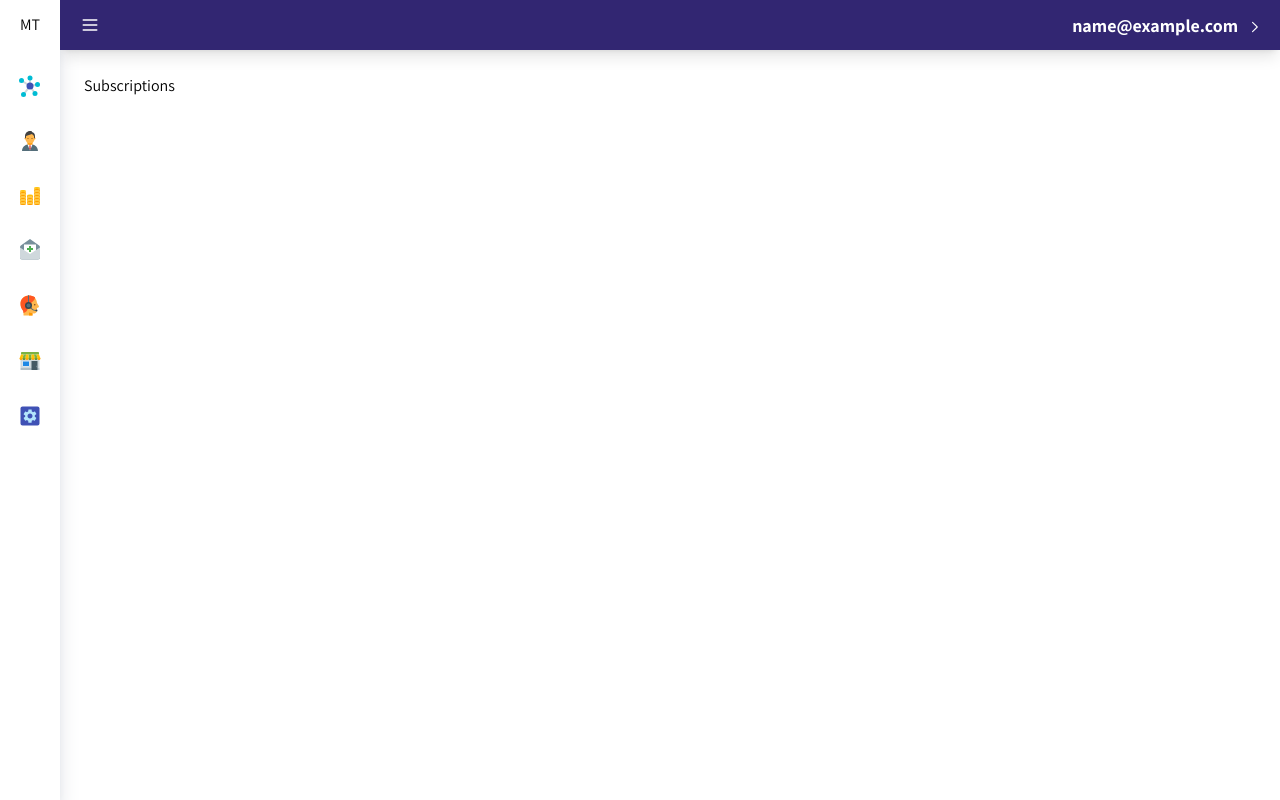
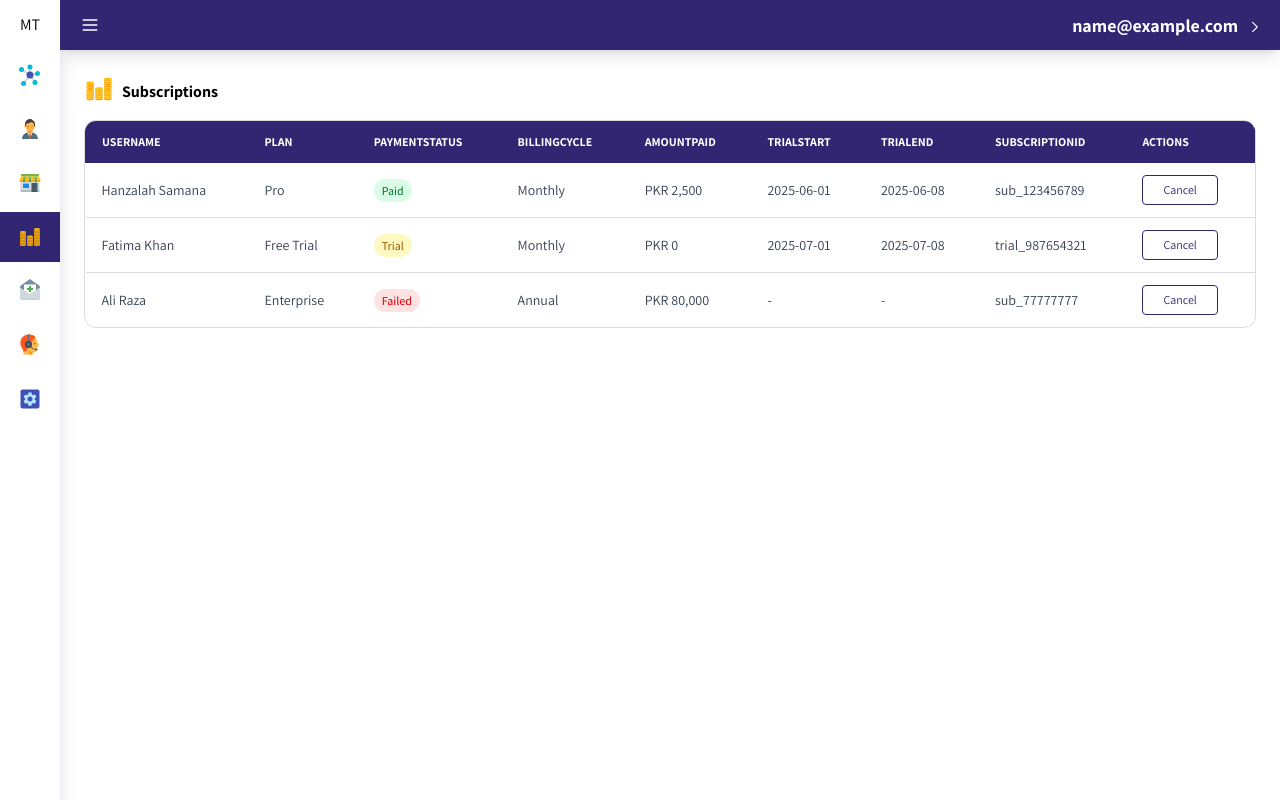
Before and after one commit to hanzalahsamana/Saas-Global-Admin-Panel, a Next.js app: page /subscriptions in a window 1280 px wide. Built offline with nearby package versions, Linux system fonts and the light colour scheme; sample sign-in values are in the browser's storage.

Commit message:
show table on subscription and stores page

```diff
--- a/src/Components/Actions/Button.jsx
+++ b/src/Components/Actions/Button.jsx
@@ -19,7 +19,7 @@ const Button = ({
   // Define button styles based on variant
   const buttonStyles = {
     outline:
-      "border-2 border-(--primaryC) text-(--primaryC) bg-transparent  leading-[calc(1em)]",
+      "border border-(--primaryC) text-(--primaryC) bg-transparent  leading-[calc(1em)]",
     primary:
       "bg-(--primaryC) text-(--secondaryC) shadow-[inset_0_-3.2px_#3e566e]",
     danger: "bg-red-600 text-(--backgroundC) shadow-[inset_0_-3.2px_#991b1b]",
@@ -39,7 +39,7 @@ const Button = ({
       onClick={action}
       disabled={loading || !active}
       type={type}
-      className={`group w-full cursor-pointer  inline-flex items-center justify-center rounded-[4px] transition-all duration-300 ease-in-out
+      className={`group w-full cursor-pointer disabled:cursor-not-allowed  inline-flex items-center justify-center rounded-[4px] transition-all duration-300 ease-in-out
     ${buttonSizes[size]}
     ${
       loading || !active
--- a/src/Components/Layout/Sidebar/Sidebar.jsx
+++ b/src/Components/Layout/Sidebar/Sidebar.jsx
@@ -1,16 +1,18 @@
 "use client";
 import { Fragment, useEffect, useRef } from "react";
-import { usePathname, useRouter } from "next/navigation";
+import { usePathname } from "next/navigation";
 import React from "react";
-import { FcAutomatic, FcBusinessContact, FcBusinessman, FcCustomerSupport, FcHeadset, FcMindMap, FcOnlineSupport, FcSalesPerformance, FcSupport, FcTreeStructure } from "react-icons/fc";
-import { FcManager } from "react-icons/fc";
+import {
+  FcAutomatic,
+  FcBusinessman,
+  FcCustomerSupport,
+  FcMindMap,
+  FcSalesPerformance,
+} from "react-icons/fc";
 import Link from "next/link";
 import { BsArrowRightShort, BsShop } from "react-icons/bs";
 import { FcInvite } from "react-icons/fc";
-import { RiDashboardHorizontalLine } from "react-icons/ri";
 import { FcShop } from "react-icons/fc";
-import { MdSubscriptions, MdUnsubscribe } from "react-icons/md";
-import { FcServices } from "react-icons/fc";
 
 const sideBarTabs = [
   {
@@ -24,6 +26,11 @@ const sideBarTabs = [
     href: "/users",
   },
   {
+    label: "Stores",
+    icon: <FcShop />,
+    href: "/stores",
+  },
+  {
     label: "Subscriptions",
     icon: <FcSalesPerformance />,
     href: "/subscriptions",
@@ -31,17 +38,12 @@ const sideBarTabs = [
   {
     label: "Email Broadcast",
     icon: <FcInvite />,
-    href: "/Admin/feedback",
+    href: "/email-broadcast",
   },
   {
-    label: "Support Tickets",
+    label: "Support",
     icon: <FcCustomerSupport />,
     href: "/Admin/NationalAverage",
-  },
-  {
-    label: "Stores",
-    icon: <FcShop />,
-    href: "/statements",
   },
   {
     label: "Settings",
@@ -75,7 +77,7 @@ function Sidebar({ isOpen, setIsOpen }) {
         }`}
       >
         <div
-          className={`w-[100%] h-[50px] mb-2 overflow-hidden max-h-[50px] items-end gap-x-2`}
+          className={`w-[100%] h-[50px] overflow-hidden max-h-[50px] items-end gap-x-2`}
         >
           <p
             className={`w-[60px] h-[100%] object-contain text-black ${
@@ -102,11 +104,9 @@ function Sidebar({ isOpen, setIsOpen }) {
                   //   data-tooltip-style="light"
                   //   data-tooltip-placement="right"
                   href={tab.href}
-                  className={`flex group h-[55px] transition-all duration-300 items-center no-underline hover:no-underline focus:no-underline text-black hover:text-primaryC focus:text-primaryC cursor-pointer w-full ${
-                    isOpen ? "hover:bg-secondaryC" : ""
-                  } ${activeLink && isOpen ? "bg-secondaryC" : ""} ${
-                    activeLink ? "text-primaryC" : ""
-                  }`}
+                  className={`flex group mb-1 h-[50px] transition-all duration-300 items-center no-underline hover:no-underline focus:no-underline text-black hover:text-primaryC focus:text-primaryC cursor-pointer w-full ${"hover:!bg-(--primaryC) hover:text-(--secondaryC)"} ${
+                    activeLink ? "!bg-(--primaryC) !text-(--secondaryC)" : ""
+                  } `}
                 >
                   <div
                     className={`text-2xl ${
--- a/src/Components/Tables/Table.jsx
+++ b/src/Components/Tables/Table.jsx
@@ -38,15 +38,17 @@ const Table = ({ columns = [], data = [], actions = [], renderers = {} }) => {
               })}
               {actions.length > 0 && (
                 <td className="px-4 py-3 flex gap-2 whitespace-nowrap">
-                  {actions.map((action, aIdx) => (
-                    <Button
-                      key={aIdx}
-                      action={() => action.onClick(row)}
-                      variant="text"
-                      className="!p-0"
-                      label={action.label}
-                    />
-                  ))}
+                  {actions.map((action, aIdx) => {
+                    return (
+                      <Button
+                        key={aIdx}
+                        action={() => action.onClick(row)}
+                        variant="outline"
+                        className="!text-xs !py-2 !rounded-sm"
+                        label={action.label}
+                      />
+                    );
+                  })}
                 </td>
               )}
             </tr>
--- /dev/null
+++ b/src/app/email-broadcast/page.jsx
@@ -0,0 +1,9 @@
+"use client";
+import ProtectedRoute from "@/AuthenticRouting/ProtectedRoutes";
+import React from "react";
+
+const EmailBroadcast = () => {
+  return <div className="p-6">EmailBroadcast</div>;
+};
+
+export default ProtectedRoute(EmailBroadcast);
--- a/src/app/login/page.jsx
+++ b/src/app/login/page.jsx
@@ -5,19 +5,15 @@ import FormInput from "@/Components/Forms/FormInput";
 import { setCurrentUser } from "@/Redux/Authentication/AuthSlice";
 import { loginValidation } from "@/Utils/Validations/loginFormValidate";
 import React from "react";
-import { useDispatch, useSelector } from "react-redux";
+import { useDispatch } from "react-redux";
 
 const Login = () => {
-  const { currentUser } = useSelector((state) => state.currentUser);
-  console.log("currentUser", currentUser);
   const initialValues = {
     email: "hello@gmail.com",
     password: "123456",
   };
   const dispatch = useDispatch();
   const handleSubmit = async (values) => {
-    console.log("login form values", values);
-
     dispatch(setCurrentUser(values));
   };
   return (
--- a/src/app/page.js
+++ b/src/app/page.js
@@ -134,7 +134,6 @@ function Home() {
             <FcBarChart size={25} />
             <p className=" font-semibold text-lg leading-tight"> Monthly Signups</p>
           </div>
-          {/* <h2 className="text-lg font-semibold mb-4">Monthly Signups</h2> */}
           <Chart
             options={signupChart.options}
             series={signupChart.series}
@@ -149,7 +148,6 @@ function Home() {
             <FcParallelTasks size={25} />
             <p className=" font-semibold text-lg leading-tight"> Plan Distribution</p>
           </div>
-          {/* <h2 className="text-lg font-semibold mb-4">🧑‍💼 Plan Distribution</h2> */}
           <Chart
             options={planDistribution.options}
             series={planDistribution.series}
--- /dev/null
+++ b/src/app/stores/page.jsx
@@ -0,0 +1,82 @@
+"use client";
+import ProtectedRoute from "@/AuthenticRouting/ProtectedRoutes";
+import Table from "@/Components/Tables/Table";
+import React from "react";
+import { FcShop } from "react-icons/fc";
+
+const stores = [
+  {
+    name: "Al-Haram Fabrics",
+    slug: "al-haram-fabrics",
+    domain: "alharam.mysaas.com",
+    ownerEmail: "hanzalah@example.com",
+    status: "Active",
+    createdAt: "2025-05-01",
+    plan: "Pro",
+  },
+  {
+    name: "Fabrico",
+    slug: "fabrico",
+    domain: "fabrico.mysaas.com",
+    ownerEmail: "fatima@example.com",
+    status: "Suspended",
+    createdAt: "2025-06-10",
+    plan: "Free",
+  },
+];
+
+const Stores = () => {
+  const columns = [
+    "name",
+    "domain",
+    "ownerEmail",
+    "status",
+    "createdAt",
+    "plan",
+  ];
+
+  const actions = [
+    {
+      label: "View Store",
+      onClick: (row) =>
+        console.log("Redirect to dashboard for store:", row.slug),
+    },
+    {
+      label: "Toggle Status",
+      onClick: (row) => console.log("Toggle suspend/activate store:", row.slug),
+    },
+  ];
+
+  const renderers = {
+    status: ({ value }) => {
+      const statusColor =
+        value === "Active"
+          ? "bg-green-100 text-green-700"
+          : "bg-red-100 text-red-600";
+      return (
+        <span
+          className={`text-xs px-2 py-1 rounded-full font-medium ${statusColor}`}
+        >
+          {value}
+        </span>
+      );
+    },
+  };
+
+  return (
+    <div className="p-6 space-y-4">
+      <h1 className="text-xl font-semibold flex items-center gap-2">
+        <FcShop size={30} /> Stores
+      </h1>
+
+      <Table
+        columns={columns}
+        data={stores}
+        actions={actions}
+        renderers={renderers}
+      />
+    </div>
+  );
+};
+
+export default ProtectedRoute(Stores);
--- a/src/app/subscriptions/page.jsx
+++ b/src/app/subscriptions/page.jsx
@@ -1,9 +1,95 @@
 "use client";
 import ProtectedRoute from "@/AuthenticRouting/ProtectedRoutes";
+import Table from "@/Components/Tables/Table";
 import React from "react";
+import { FcSalesPerformance, FcTodoList } from "react-icons/fc";
+
+const subscriptions = [
+  {
+    userName: "Hanzalah Samana",
+    plan: "Pro",
+    paymentStatus: "Paid",
+    billingCycle: "Monthly",
+    amountPaid: "PKR 2,500",
+    trialStart: "2025-06-01",
+    trialEnd: "2025-06-08",
+    subscriptionId: "sub_123456789",
+  },
+  {
+    userName: "Fatima Khan",
+    plan: "Free Trial",
+    paymentStatus: "Trial",
+    billingCycle: "Monthly",
+    amountPaid: "PKR 0",
+    trialStart: "2025-07-01",
+    trialEnd: "2025-07-08",
+    subscriptionId: "trial_987654321",
+  },
+  {
+    userName: "Ali Raza",
+    plan: "Enterprise",
+    paymentStatus: "Failed",
+    billingCycle: "Annual",
+    amountPaid: "PKR 80,000",
+    trialStart: "-",
+    trialEnd: "-",
+    subscriptionId: "sub_77777777",
+  },
+];
 
 const Subscriptions = () => {
-  return <div className="p-6">Subscriptions</div>;
+  const columns = [
+    "userName",
+    "plan",
+    "paymentStatus",
+    "billingCycle",
+    "amountPaid",
+    "trialStart",
+    "trialEnd",
+    "subscriptionId",
+  ];
+
+  const actions = [
+    {
+      label: "Cancel",
+      onClick: (row) => {
+        console.log("Cancel subscription:", row.subscriptionId);
+      },
+    },
+  ];
+
+  const paymentStatusRenderer = ({ value }) => {
+    const colorMap = {
+      Paid: "bg-green-100 text-green-700",
+      Trial: "bg-yellow-100 text-yellow-700",
+      Failed: "bg-red-100 text-red-600",
+    };
+
+    return (
+      <span
+        className={`text-xs px-2 py-1 rounded-full font-medium ${
+          colorMap[value] || "bg-gray-100 text-gray-600"
+        }`}
+      >
+        {value}
+      </span>
+    );
+  };
+
+  return (
+    <div className="p-6 space-y-4">
+      <h1 className="font-semibold flex items-end gap-x-2">
+        <FcSalesPerformance size={30} /> Subscriptions
+      </h1>
+
+      <Table
+        columns={columns}
+        data={subscriptions}
+        actions={actions}
+        renderers={{ paymentStatus: paymentStatusRenderer }}
+      />
+    </div>
+  );
 };
 
 export default ProtectedRoute(Subscriptions);
--- a/src/app/users/[userId]/page.jsx
+++ b/src/app/users/[userId]/page.jsx
@@ -169,7 +169,7 @@ const UserDetails = () => {
             columns={storeColumns}
             data={storeData}
             renderers={{
-              status: statusRenderer, // 🔥 apply badge logic only to `status`
+              status: statusRenderer,
             }}
           />
         ) : (
--- a/src/app/users/page.jsx
+++ b/src/app/users/page.jsx
@@ -50,7 +50,7 @@ const Users = () => {
       onClick: (user) => router.push(`/users/${user._id}`),
     },
     {
-      label: "Suspend",
+      label: "Suspended",
       onClick: (user) => console.log("Suspend:", user),
     },
   ];
@@ -82,7 +82,7 @@ const Users = () => {
         data={users}
         actions={actions}
         renderers={{
-          status: statusRenderer, // 🔥 apply badge logic only to `status`
+          status: statusRenderer,
         }}
       />
     </div>
```
